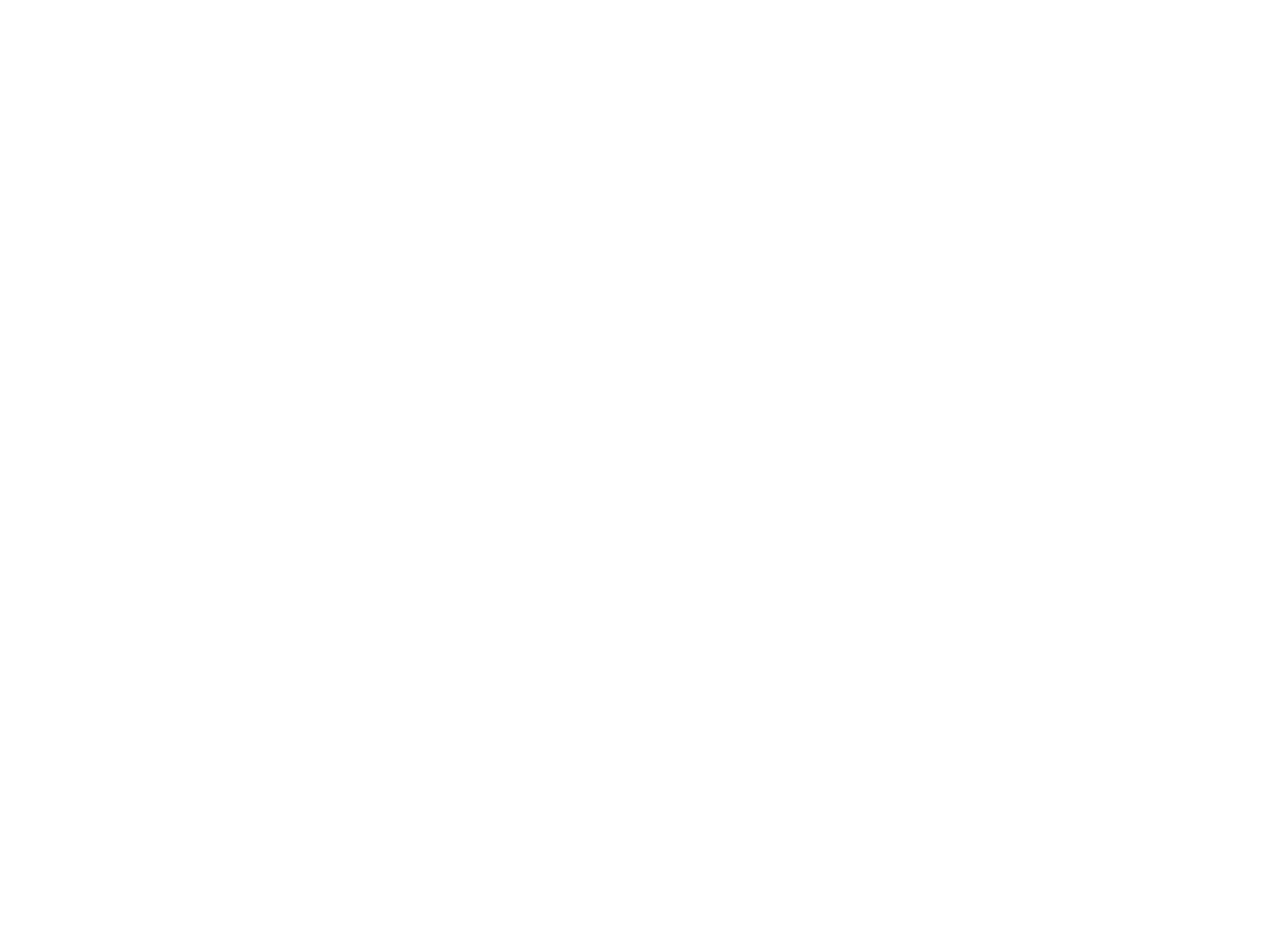
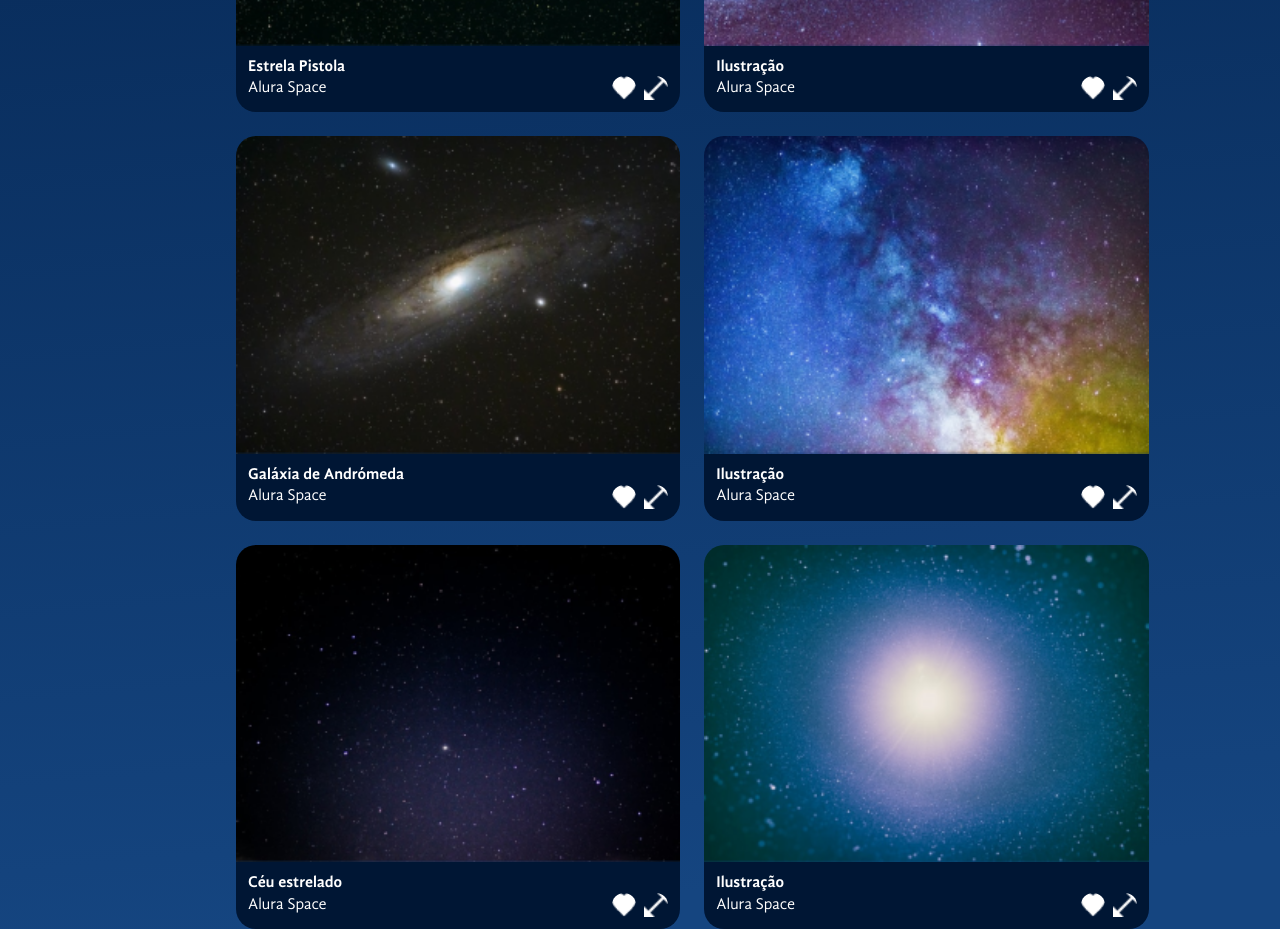
Before and after one commit to davidsantos96/space-app, a React (Vite) app: page / in a window 1280 px wide. Shown: the part 1780-2709 px from the top of the page. Before the commit the page ends 800 px from the top, so only its background shows below. Built offline with nearby package versions, Linux system fonts and the light colour scheme.

Commit message:
feat: Imagens da galeria importadas

```diff
--- a/src/App.jsx
+++ b/src/App.jsx
@@ -5,6 +5,8 @@
 import Banner from "./componentes/Banner";
 import bannerBackground from "./assets/banner.png";
 import Galeria from "./componentes/Galeria";
+import fotos from "./fotos.json";
+import { useState } from "react";
 
 const FundoGradiente = styled.div`
   background: linear-gradient(
@@ -34,7 +36,8 @@
   flex-grow: 1;
 `;
 
-function App() {
+const App = () => {
+  const [fotosGaleria, setFotosGaleria] = useState(fotos);
   return (
     <FundoGradiente>
       <EstilosGlobais />
@@ -48,7 +51,7 @@
               texto="A galeria mais completa do espaço"
               backgroundImage={bannerBackground}
             />
-            <Galeria />
+            <Galeria fotos={fotosGaleria} />
           </ConteudoGaleria>
         </MainContainer>
       </AppContainer>
--- /dev/null
+++ b/src/componentes/Galeria/imagem/index.jsx
@@ -0,0 +1,93 @@
+import styled from "styled-components";
+
+const Figure = styled.figure`
+  width: ${(props) => (props.$expandida ? "90%" : "460px")};
+  max-width: 100%;
+  margin: 0;
+  display: flex;
+  flex-direction: column;
+
+  img {
+    max-width: 100%;
+    border-radius: 20px 20px 0 0;
+    display: block;
+  }
+
+  figcaption {
+    background-color: #001634;
+    border-radius: 0px 0px 20px 20px;
+    color: white;
+    box-sizing: border-box;
+    padding: 12px;
+
+    h3 {
+      font-family: "GandhiSansBold";
+      margin: 0;
+      font-size: 16px;
+    }
+
+    h4 {
+      flex-grow: 1;
+      margin: 0;
+      font-size: 16px;
+    }
+  }
+`;
+
+const Footer = styled.footer`
+  display: flex;
+  align-items: center;
+  justify-content: space-between;
+  gap: 8px;
+`;
+
+const Fonte = styled.p`
+  margin: 0;
+`;
+
+const Icones = styled.div`
+  display: flex;
+  gap: 8px;
+`;
+
+const IconButton = styled.button`
+  background: none;
+  border: none;
+  cursor: pointer;
+  padding: 0;
+  display: flex;
+  align-items: center;
+`;
+
+const IconImg = styled.img`
+  width: 24px;
+  height: 24px;
+`;
+
+
+const Imagem = ({ foto, $expandida = false }) => {
+  return (
+    <Figure $expandida={$expandida}>
+      <img
+        src={`./imagens/galeria/${foto.path.replace("/imagens/galeria/", "")}`}
+        alt={foto.titulo}
+      />
+      <figcaption>
+        <h3>{foto.titulo}</h3>
+        <Footer>
+          <Fonte>{foto.fonte}</Fonte>
+          <Icones>
+            <IconButton title="Favorito">
+              <IconImg src="./icones/favorito-ativo.png" alt="Favorito" />
+            </IconButton>
+            <IconButton title="Expandir">
+              <IconImg src="./icones/expandir.png" alt="Expandir" />
+            </IconButton>
+          </Icones>
+        </Footer>
+      </figcaption>
+    </Figure>
+  );
+};
+
+export default Imagem;
--- a/src/componentes/Galeria/index.jsx
+++ b/src/componentes/Galeria/index.jsx
@@ -2,6 +2,7 @@
 import Tags from "./Tags";
 import Populares from "./Populares";
 import { styled } from "styled-components";
+import Imagem from "./imagem";
 
 
 
@@ -12,14 +13,27 @@
     flex-grow: 1;
 `
 
-const Galeria = () => {
+const Galeria = ({ fotos = [] }) => {
     return (
         <>
         <Tags />
         <GaleriaContainer>
             <SecaoFluida>
                 <Titulo>Navegue pela galeria</Titulo>
-
+                                <ul style={{
+                                    display: 'grid',
+                                    gridTemplateColumns: 'repeat(auto-fit, minmax(320px, 1fr))',
+                                    gap: '24px',
+                                    listStyle: 'none',
+                                    padding: 0,
+                                    margin: 0
+                                }}>
+                                    {fotos.map(foto => (
+                                        <li key={foto.id}>
+                                            <Imagem foto={foto} />
+                                        </li>
+                                    ))}
+                                </ul>
             </SecaoFluida>
             <Populares />
 
--- /dev/null
+++ b/src/fotos.json
@@ -0,0 +1,72 @@
+[
+  {
+    "titulo": "Grande Nuvem de Magalhães",
+    "fonte": "Alura Space",
+    "path": "/imagens/galeria/foto-1.png",
+    "id": "1",
+    "tagId": 2
+  },
+  {
+    "titulo": "Via Láctea",
+    "fonte": "Alura Space",
+    "path": "/imagens/galeria/foto-2.png",
+    "id": "2",
+    "tagId": 2
+  },
+  {
+    "titulo": "Lua: quarto minguante",
+    "fonte": "Alura Space",
+    "path": "/imagens/galeria/foto-3.png",
+    "id": "3",
+    "tagId": 3
+  },
+  {
+    "titulo": "Galáxia de Andrómeda",
+    "fonte": "Alura Space",
+    "path": "/imagens/galeria/foto-4.png",
+    "id": "4",
+    "tagId": 2
+  },
+  {
+    "titulo": "Estrela Pistola",
+    "fonte": "Alura Space",
+    "path": "/imagens/galeria/foto-5.png",
+    "id": "5",
+    "tagId": 1
+  },
+  {
+    "titulo": "Ilustração",
+    "fonte": "Alura Space",
+    "path": "/imagens/galeria/foto-6.png",
+    "id": "6",
+    "tagId": 4
+  },
+  {
+    "titulo": "Galáxia de Andrómeda",
+    "fonte": "Alura Space",
+    "path": "/imagens/galeria/foto-7.png",
+    "id": "7",
+    "tagId": 2
+  },
+  {
+    "titulo": "Ilustração",
+    "fonte": "Alura Space",
+    "path": "/imagens/galeria/foto-8.png",
+    "id": "8",
+    "tagId": 4
+  },
+  {
+    "titulo": "Céu estrelado",
+    "fonte": "Alura Space",
+    "path": "/imagens/galeria/foto-9.png",
+    "id": "9",
+    "tagId": 1
+  },
+  {
+    "titulo": "Ilustração",
+    "fonte": "Alura Space",
+    "path": "/imagens/galeria/foto-10.png",
+    "id": "10",
+    "tagId": 1
+  }
+]
```
Also changed, not shown: src/figure/index.jsx (added).
